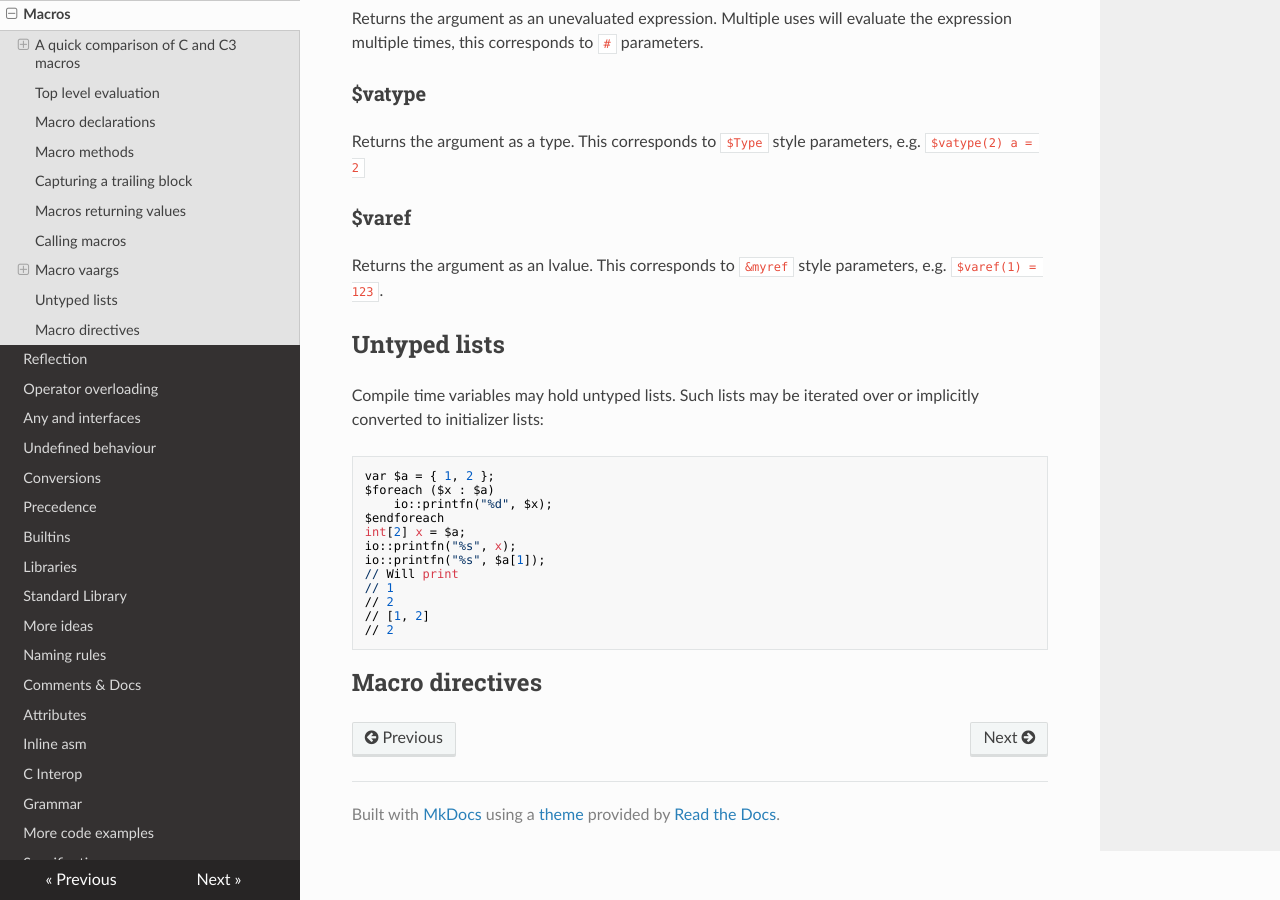
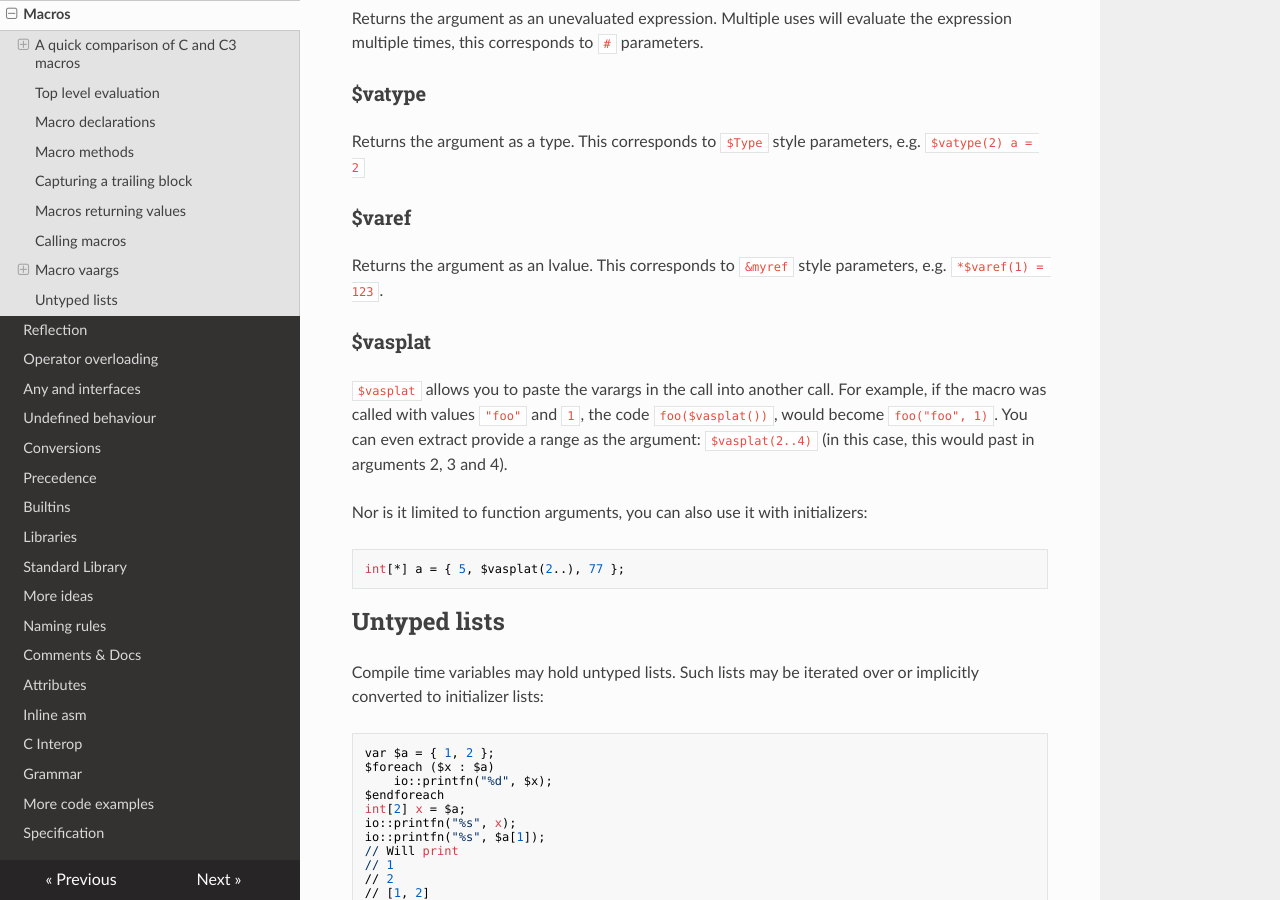
Before and after one commit to c3lang/c3docs-old, an MkDocs documentation site: the page built from docs/macros.md, in a window 1280 px wide and 900 px high, scrolled down 6878 px. Built offline with MkDocs 1.6.1, drawn with Linux system fonts in a browser that asks for light colours; nearby versions of some CDN libraries.

Commit message:
Corrected $varef.

```diff
--- a/docs/macros.md
+++ b/docs/macros.md
@@ -333,7 +333,7 @@
     macro compile_time_sum(...)
     {
        var $x = 0;
-       $for (var $i = 0; $i < $vacount(); $i++)
+       $for (var $i = 0; $i < $vacount; $i++)
            $x += $vaconst($i);
        $endfor
        return $x;
@@ -370,7 +370,18 @@
 ### $varef
 
 Returns the argument as an lvalue. This corresponds to `&myref` style parameters,
-e.g. `$varef(1) = 123`.
+e.g. `*$varef(1) = 123`.
+
+### $vasplat
+
+`$vasplat` allows you to paste the varargs in the call into another call. For example,
+if the macro was called with values `"foo"` and `1`, the code `foo($vasplat())`, would become `foo("foo", 1)`.
+You can even extract provide a range as the argument: `$vasplat(2..4)` (in this case, this would past in
+arguments 2, 3 and 4).
+
+Nor is it limited to function arguments, you can also use it with initializers:
+
+    int[*] a = { 5, $vasplat(2..), 77 };
 
 ## Untyped lists
 
@@ -389,5 +400,3 @@
     // 2
     // [1, 2]
     // 2
-
-## Macro directives
```
